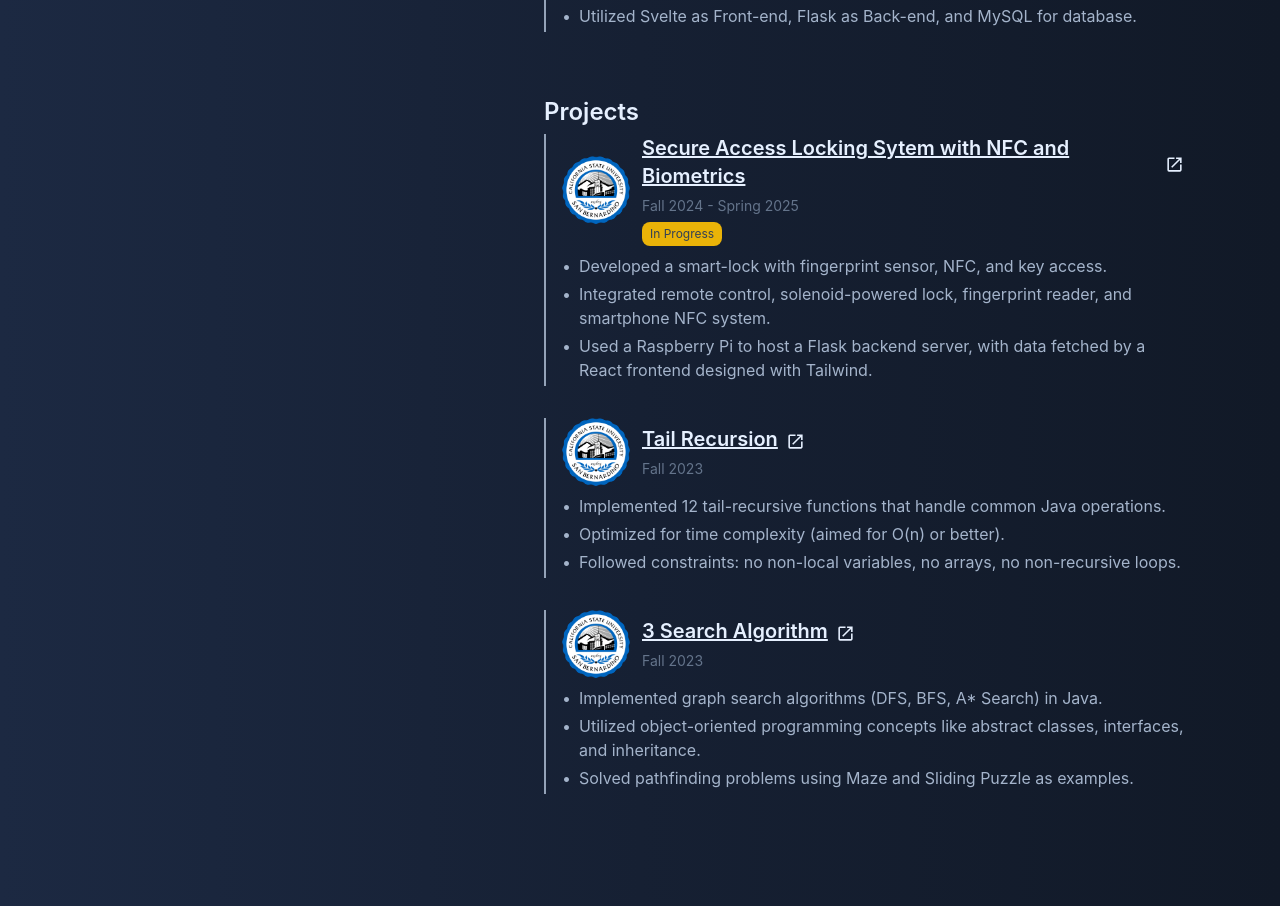
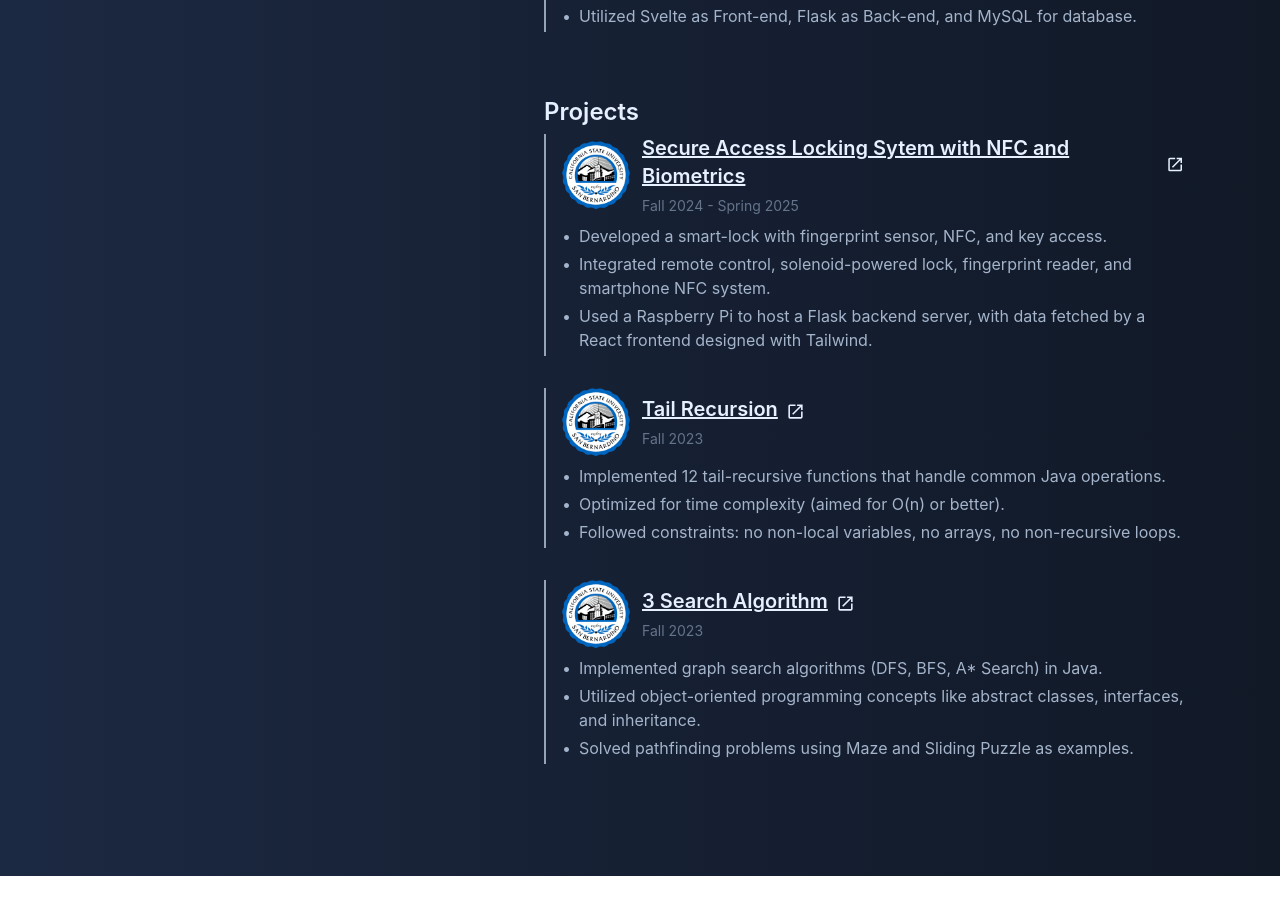
Before and after one commit to shunakiya/portfolio, a React (Vite) app: page / in a window 1280 px wide. Shown: the part 1340-2246 px from the top of the page. After the commit the page ends 2216 px from the top, so only its background shows below. Built offline with nearby package versions, Linux system fonts and the light colour scheme.

Commit message:
refactored experience component

```diff
--- a/src/components/Projects.tsx
+++ b/src/components/Projects.tsx
@@ -8,70 +8,6 @@ export default function Projects() {
       <h1 className="text-2xl font-semibold mb-1.5">Projects</h1>
 
       <div className="">
-        {/* project 1 */}
-        {/* UPDATE THIS ONCE THE SEMESTER IS OVER */}
-        <div className="border-l-2 border-slate-400 pb-1 mb-8">
-          <div className="ml-4">
-            <div className="flex flex-row items-center gap-2 mb-2">
-              <img
-                src={csusb}
-                className="w-[68px] h-[68px] rounded-full  mr-1"
-              />
-              <div className="flex flex-col gap-2">
-                <div className="flex flex-row items-center gap-3">
-                  <a
-                    className="flex flex-row items-center group justify-between"
-                    href="https://github.com/shunakiya/salsnb"
-                    target="_blank"
-                  >
-                    <h1 className="text-xl w-fit font-semibold text-[#e6f0ff] underline -mb-0.5 group-hover:transition group-hover:ease-in-out duration-[25ms] hover:text-slate-400">
-                      Secure Access Locking Sytem with NFC and Biometrics
-                    </h1>
-
-                    <MdOpenInNew
-                      className="mt-1.5 ml-2 group-hover:transition group-hover:ease-in-out duration-[25ms] group-hover:text-slate-400 min-h-[19px] min-w-[19px]"
-                      size={19}
-                    />
-                  </a>
-                </div>
-
-                <p className="text-slate-500 text-sm">
-                  Fall 2024 - Spring 2025
-                </p>
-
-                <p className="bg-yellow-500 text-slate-700 text-xs -mt-0.5 py-1 px-2 w-max rounded-lg">
-                  In Progress
-                </p>
-              </div>
-            </div>
-
-            <div className="list-inside space-y-1 text-[#a4b4cb]">
-              <li className="flex gap-2">
-                <p>•</p>
-                <p>
-                  Developed a smart-lock with fingerprint sensor, NFC, and key
-                  access.
-                </p>
-              </li>
-              <li className="flex gap-2">
-                <p>•</p>
-                <p>
-                  Integrated remote control, solenoid-powered lock, fingerprint
-                  reader, and smartphone NFC system.
-                </p>
-              </li>
-              <li className="flex gap-2">
-                <p>•</p>
-                <p>
-                  Used a Raspberry Pi to host a Flask backend server, with data
-                  fetched by a React frontend designed with Tailwind.
-                </p>
-              </li>
-            </div>
-          </div>
-        </div>
-
-        {/* project 2 */}
         {/* rewrite so that it talks about my persective and the challenges i faced, since right
         now it just looks very generic and talks about what the outcome was. do that for project 2 and 3 */}
         {projectsListItems.map((item: ProjectsList, index: number) => (
--- a/src/utils/ProjectsList.ts
+++ b/src/utils/ProjectsList.ts
@@ -11,18 +11,18 @@ export interface ProjectsList {
 }
 
 export const projectsListItems: ProjectsList[] = [
-  //   {
-  //     logo: csusb,
-  //     title: "Secure Access Locking Sytem with NFC and Biometrics",
-  //     time: "Fall 2024 - Spring 2025",
-  //     repoPage: "https://github.com/shunakiya/salsnb",
-  //     desc1:
-  //       "Developed a smart-lock with fingerprint sensor, NFC, and key access.",
-  //     desc2:
-  //       "Integrated remote control, solenoid-powered lock, fingerprint reader, and smartphone NFC system.",
-  //     desc3:
-  //       "Used a Raspberry Pi to host a Flask backend server, with data fetched by a React frontend designed with Tailwind.",
-  //   },
+  {
+    logo: csusb,
+    title: "Secure Access Locking Sytem with NFC and Biometrics",
+    time: "Fall 2024 - Spring 2025",
+    repoPage: "https://github.com/shunakiya/salsnb",
+    desc1:
+      "Developed a smart-lock with fingerprint sensor, NFC, and key access.",
+    desc2:
+      "Integrated remote control, solenoid-powered lock, fingerprint reader, and smartphone NFC system.",
+    desc3:
+      "Used a Raspberry Pi to host a Flask backend server, with data fetched by a React frontend designed with Tailwind.",
+  },
   {
     logo: csusb,
     title: "Tail Recursion",
```
